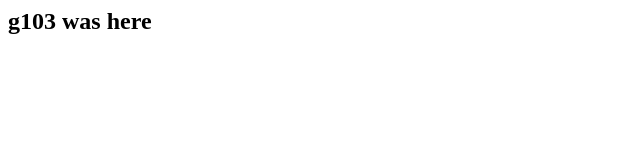
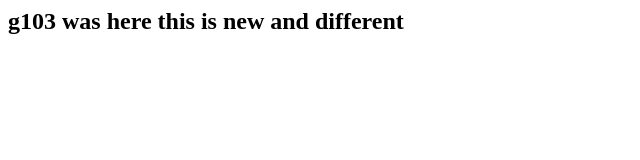
Before and after one commit to maddockj1/gitbranchdemo, a plain HTML site: page index.html in a window 1280 px wide. Shown: the whole page, without its empty margins (0-640 px from the left). Drawn offline with Linux system fonts and the light colour scheme.

Commit message:
branching and whatnot

```diff
--- a/index.html
+++ b/index.html
@@ -1 +1,2 @@
-<h2>g103 was here</h2>
+<h2>g103 was here this is new and different
+</h2>
```
